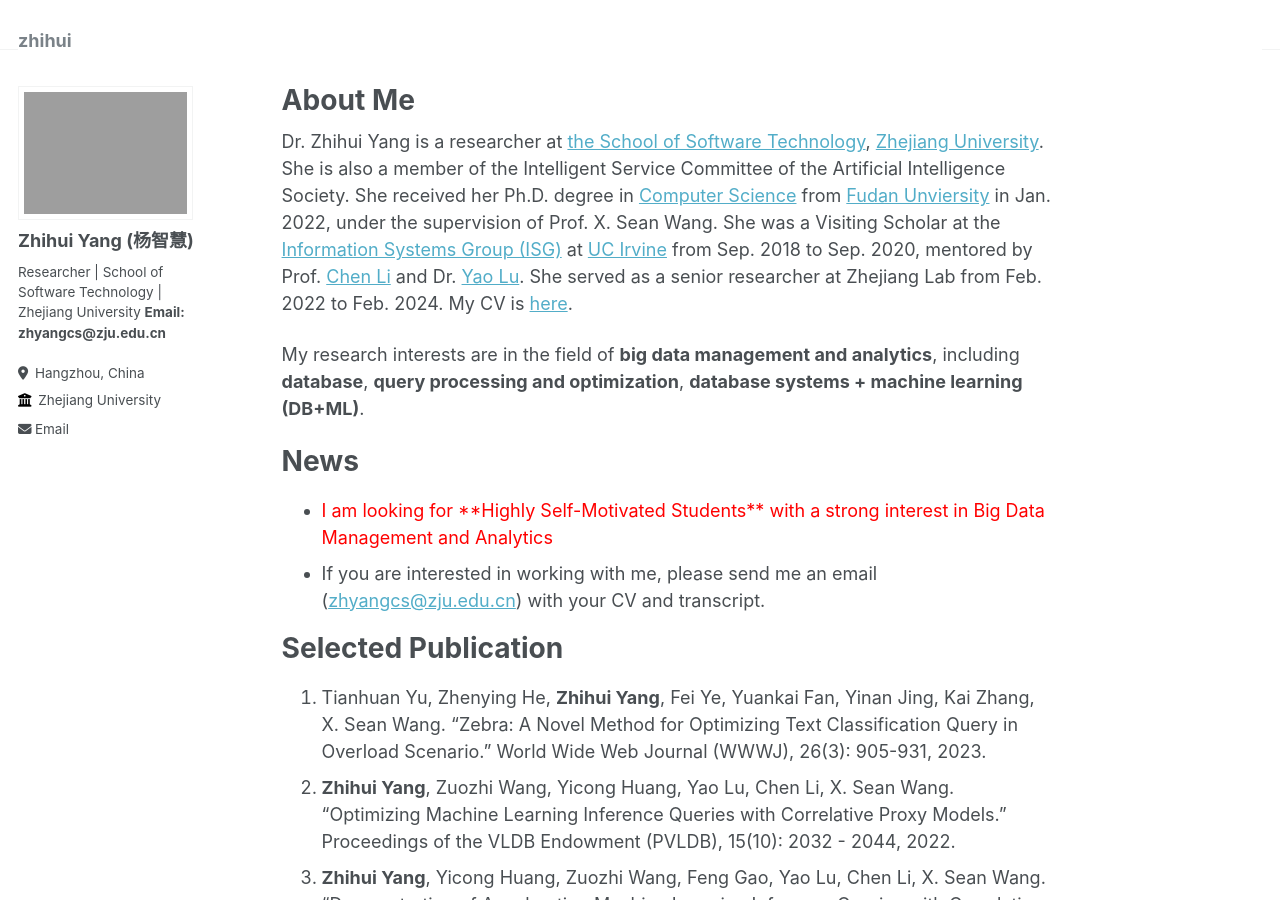
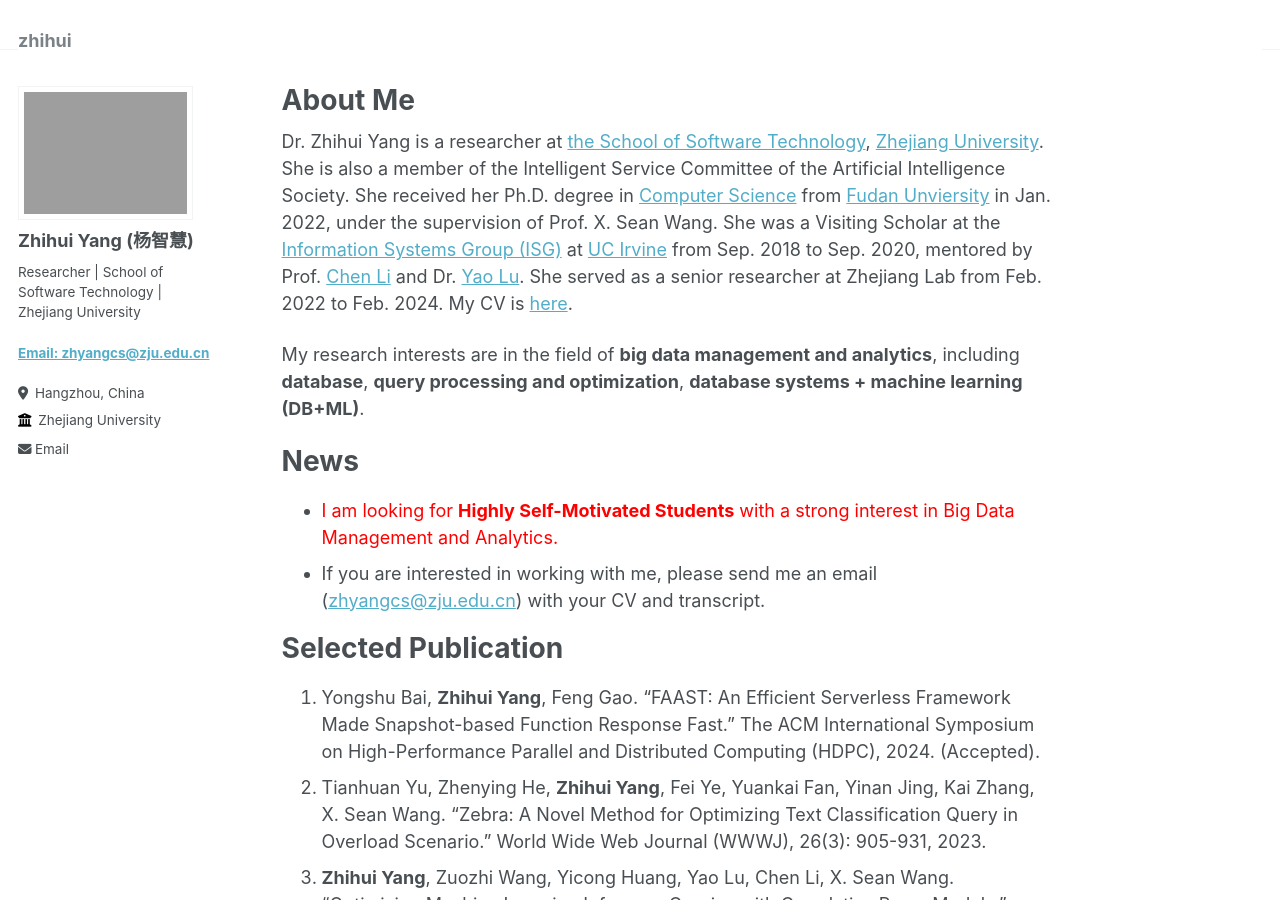
Before and after one commit to zhyangcs/zhihui, a Jekyll site: the page built from _pages/about.md, in a window 1280 px wide and 900 px high. Built offline with Jekyll 4.4.1, drawn with Linux system fonts in a browser that asks for light colours.

Commit message:
update profile

```diff
--- a/_config.yml
+++ b/_config.yml
@@ -14,7 +14,8 @@ name                     : &name "Zhihui Yang"
 description              : &description "personal description"
 url                      : https://zhyangcs.github.io/zhihui # the base hostname & protocol for your site e.g. "https://mmistakes.github.io"
 baseurl                  : "" # the subpath of your site, e.g. "/blog"
-repository               : "https://zhyangcs.github.io/zhihui"
+  #repository               : "https://zhyangcs.github.io/zhihui"
+repository               : "775896618"
 
 # Site Author - The following control what appear as part of the author content on the side bar.
 #               If a field is blank the icon and link will not appear, otherwise it will be shown.
@@ -25,7 +26,8 @@ author:
   name             : "Zhihui Yang (杨智慧)"
   pronouns         : # example: "she/her"
   #bio              : <br>Researcher<br/> <br>School of Software Technology<br/> <br>Zhejiang University<br/> <br> <b> Email: zhyangcs@zju.edu.cn </b><br/>
-  bio              : "Researcher | School of Software Technology | Zhejiang University  <b>Email: zhyangcs@zju.edu.cn</b>"
+  #bio              : "<font size='3'><center>Researcher <br> School of Software Technology <br> Zhejiang University <br> <b>Email: zhyangcs@zju.edu.cn</b></center></font>"
+  bio              : "Researcher | School of Software Technology | Zhejiang University <br><br> <b><a href = 'mailto: zhyangcs@zju.edu.cn'>Email: zhyangcs@zju.edu.cn</a></b>"
   location         : "Hangzhou, China"
   employer         : "Zhejiang University"
   uri              : # URL
--- a/_pages/about.md
+++ b/_pages/about.md
@@ -22,22 +22,23 @@ My research interests are in the field of **big data management and analytics**,
 
 News
 ======
-- <font color=red>I am looking for **Highly Self-Motivated Students** with a strong interest in Big Data Management and Analytics </font>
+- <span style="color:red">I am looking for **Highly Self-Motivated Students** with a strong interest in Big Data Management and Analytics. </span>
 - If you are interested in working with me, please send me an email (<zhyangcs@zju.edu.cn>) with your CV and transcript.
 
 
 
 Selected Publication
 ======
-1. Tianhuan Yu, Zhenying He, **Zhihui Yang**, Fei Ye, Yuankai Fan, Yinan Jing, Kai Zhang, X. Sean Wang. "Zebra: A Novel Method for Optimizing Text Classification Query in Overload Scenario." World Wide Web Journal (WWWJ), 26(3): 905-931, 2023.
-2. **Zhihui Yang**, Zuozhi Wang, Yicong Huang, Yao Lu, Chen Li, X. Sean Wang. "Optimizing Machine Learning Inference Queries with Correlative Proxy Models." Proceedings of the VLDB Endowment (PVLDB), 15(10): 2032 - 2044, 2022.
-3. **Zhihui Yang**, Yicong Huang, Zuozhi Wang, Feng Gao, Yao Lu, Chen Li, X. Sean Wang. "Demonstration of Accelerating Machine Learning Inference Queries with Correlative Proxy Models." Proceedings of the VLDB Endowment (PVLDB), 15(12): 3734 - 3737, 2022.
-4. Lei Guan, **Zhihui Yang**, Dongshen Li, Xicheng Lu. "pdlADMM: An ADMM-based Framework for Parallel Deep Learning Training with Efficiency." Neurocomputing, 435: 264 - 273, 2021.
-5. Huixin Ma, **Zhihui Yang**, Yinan Jing, Zhenying He, X. Sean Wang. "Answering Unique Topic Queries with Dynamic Threshold." World Wide Web Journal (WWWJ), 22(1), 39 - 58, 2019.
-6. **Zhihui Yang^\*^**, Huixin Ma, Zhenying He, X. Sean Wang. "Finding Maximal Ranges with Unique Topics in a Text Database." World Wide Web Journal (WWWJ), 21(2), 289-310, 2018.
-7. **Zhihui Yang**, Jiyang Gong, Chaoying Liu, Yinan Jing, Zhenying He, Kai Zhang, X. Sean Wang. "iExplore: Accelerating Exploratory Data Analysis by Predicting User Intention." In International conference on database systems for advanced application (DASFAA), 149 - 165, 2018.
-8. Lvhong Liu, **Zhihui Yang**, Zhenying He, Yinan Jing, Xiaoyang Sean Wang. "Unique Topic Query Processing on Cloud." In IEEE International Conference on Cyber Security and Cloud Computing (CSCloud/EdgeCom), 103-105, 2018.
-9. 周凯文，**杨智慧**，马会心，何震瀛，荆一楠，王晓阳. "面向特定划分的主题模型的设计与实现." 计算机科学与探索. 2017.
+1. Yongshu Bai, **Zhihui Yang**, Feng Gao. "FAAST: An Efficient Serverless Framework Made Snapshot-based Function Response Fast." The ACM International Symposium on High-Performance Parallel and Distributed Computing (HDPC), 2024. (Accepted).
+2. Tianhuan Yu, Zhenying He, **Zhihui Yang**, Fei Ye, Yuankai Fan, Yinan Jing, Kai Zhang, X. Sean Wang. "Zebra: A Novel Method for Optimizing Text Classification Query in Overload Scenario." World Wide Web Journal (WWWJ), 26(3): 905-931, 2023.
+3. **Zhihui Yang**, Zuozhi Wang, Yicong Huang, Yao Lu, Chen Li, X. Sean Wang. "Optimizing Machine Learning Inference Queries with Correlative Proxy Models." Proceedings of the VLDB Endowment (PVLDB), 15(10): 2032 - 2044, 2022.
+4. **Zhihui Yang**, Yicong Huang, Zuozhi Wang, Feng Gao, Yao Lu, Chen Li, X. Sean Wang. "Demonstration of Accelerating Machine Learning Inference Queries with Correlative Proxy Models." Proceedings of the VLDB Endowment (PVLDB), 15(12): 3734 - 3737, 2022.
+5. Lei Guan, **Zhihui Yang**, Dongshen Li, Xicheng Lu. "pdlADMM: An ADMM-based Framework for Parallel Deep Learning Training with Efficiency." Neurocomputing, 435: 264 - 273, 2021.
+6. Huixin Ma, **Zhihui Yang**, Yinan Jing, Zhenying He, X. Sean Wang. "Answering Unique Topic Queries with Dynamic Threshold." World Wide Web Journal (WWWJ), 22(1), 39 - 58, 2019.
+7. **Zhihui Yang^\*^**, Huixin Ma, Zhenying He, X. Sean Wang. "Finding Maximal Ranges with Unique Topics in a Text Database." World Wide Web Journal (WWWJ), 21(2), 289-310, 2018.
+8. **Zhihui Yang**, Jiyang Gong, Chaoying Liu, Yinan Jing, Zhenying He, Kai Zhang, X. Sean Wang. "iExplore: Accelerating Exploratory Data Analysis by Predicting User Intention." In International conference on database systems for advanced application (DASFAA), 149 - 165, 2018.
+9. Lvhong Liu, **Zhihui Yang**, Zhenying He, Yinan Jing, Xiaoyang Sean Wang. "Unique Topic Query Processing on Cloud." In IEEE International Conference on Cyber Security and Cloud Computing (CSCloud/EdgeCom), 103-105, 2018.
+10. 周凯文，**杨智慧**，马会心，何震瀛，荆一楠，王晓阳. "面向特定划分的主题模型的设计与实现." 计算机科学与探索. 2017.
 
 Patents
 ======
```
